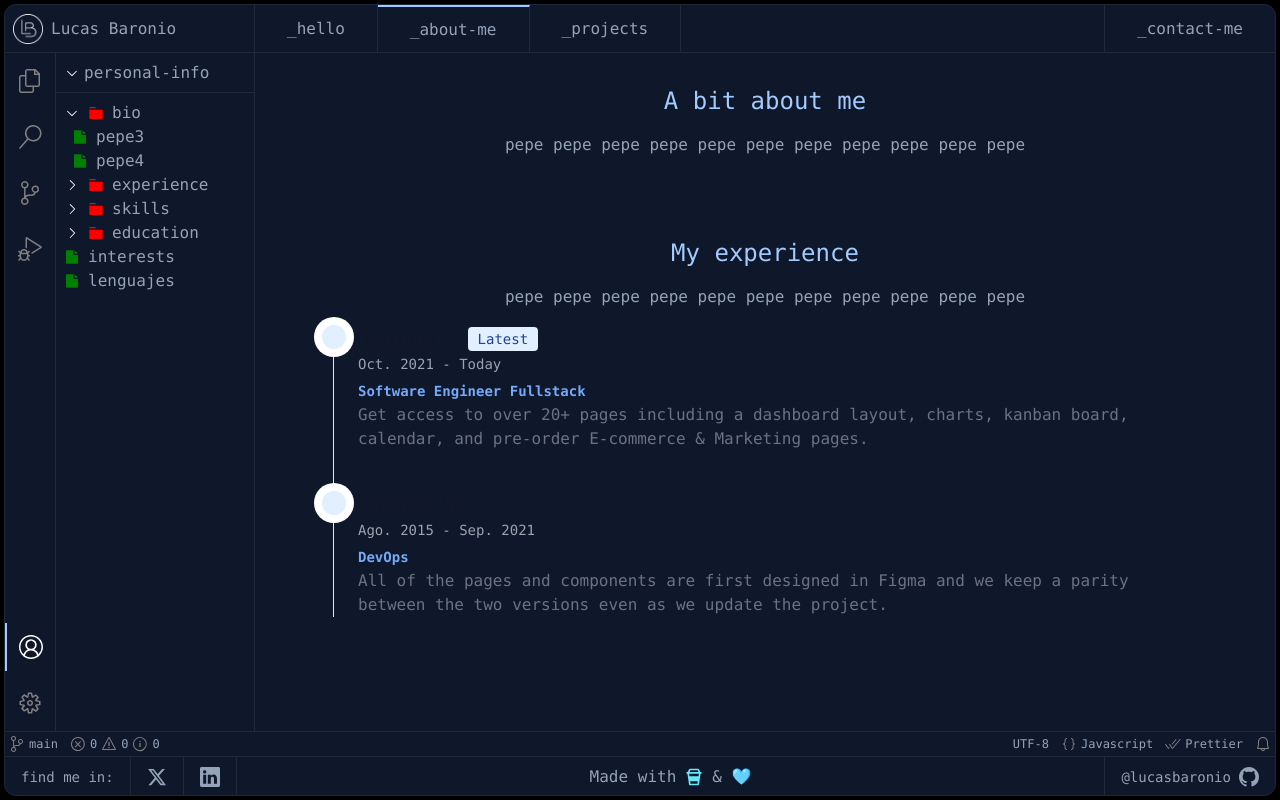
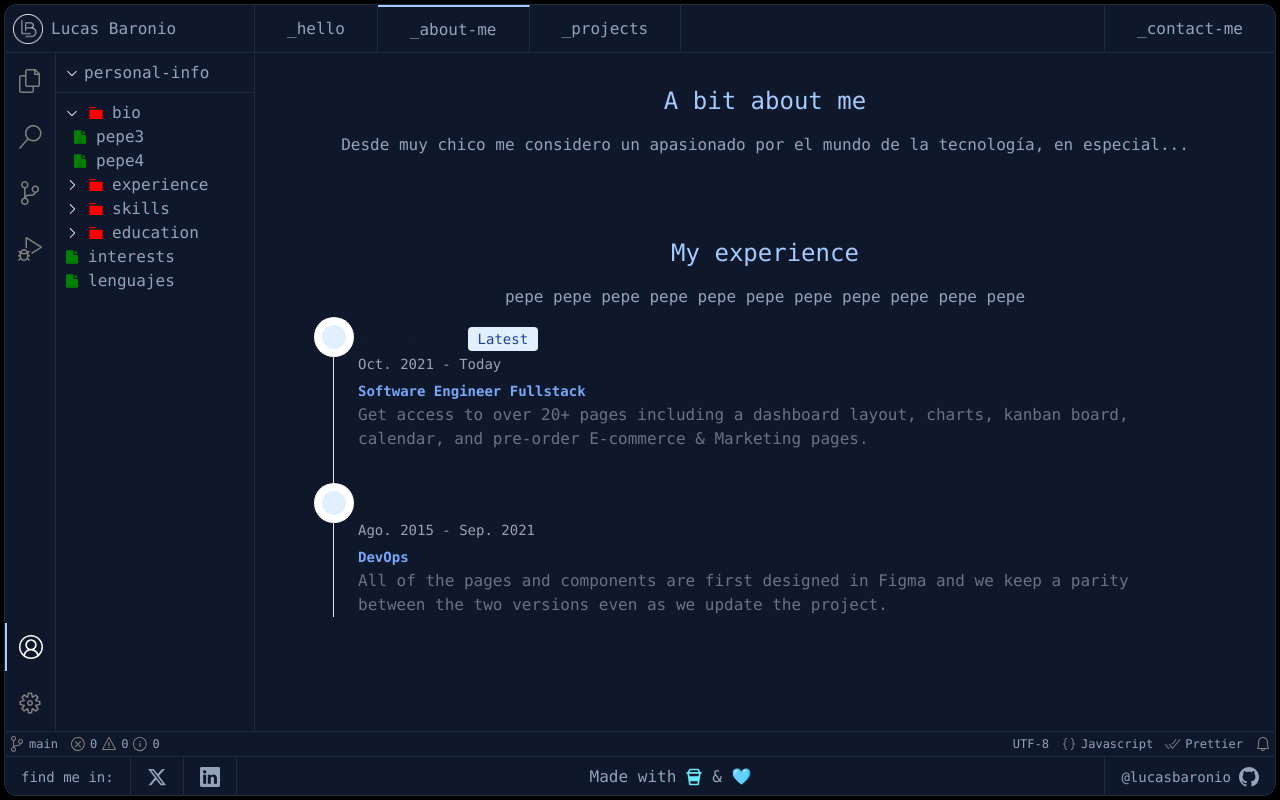
Before and after one commit to lucasbaronio/dev-portfolio, a React (Vite) app: page /about in a window 1280 px wide. Built offline with nearby package versions, Linux system fonts and the light colour scheme; some icons are missing.

Commit message:
feat: add description to About page

```diff
--- a/src/pages/About/About.jsx
+++ b/src/pages/About/About.jsx
@@ -24,7 +24,9 @@ const About = () => {
     <div className="flex flex-col justify-center items-center w-full">
       <div id="bio" className=" flex flex-col items-center w-full max-w-4xl my-8 px-8 xl:px-4">
         <h3 className=" text-2xl text-blue-300">A bit about me</h3>
-        <p className=" my-4">pepe pepe pepe pepe pepe pepe pepe pepe pepe pepe pepe </p>
+        <p className=" my-4">
+          Desde muy chico me considero un apasionado por el mundo de la tecnología, en especial...
+        </p>
       </div>
       <div
         id="experience"
```
